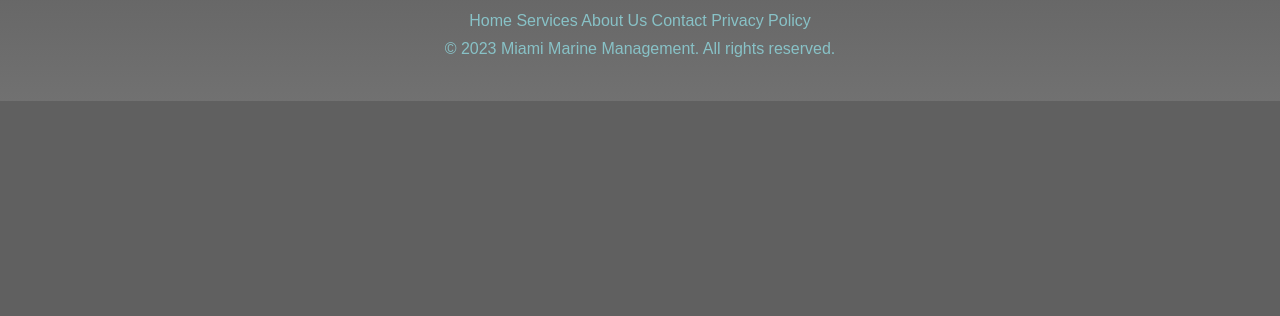
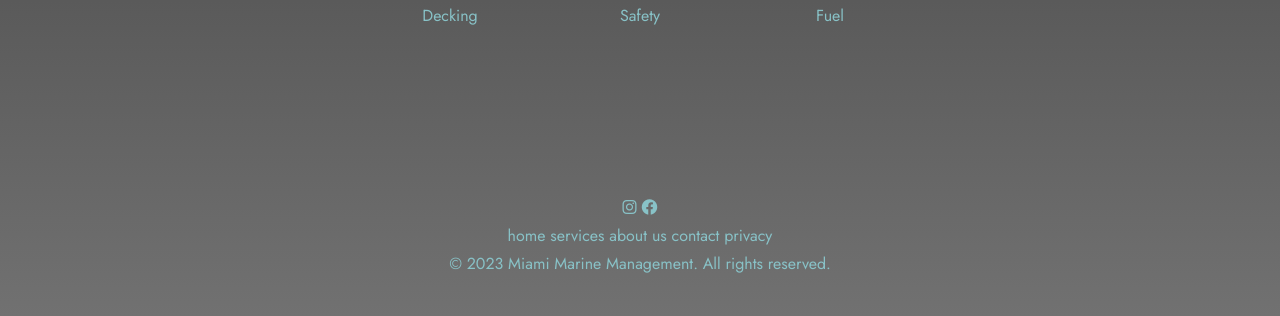
Before and after one commit to tiffanymcbrayer/miami_marine_mgmt, a Flask app: page /services in a window 1280 px wide. Shown: the part 714-1030 px from the top of the page. Before the commit the page ends 815 px from the top, so only its background shows below. Run offline with Flask 3, Linux system fonts and the light colour scheme; some libraries are stand-ins or nearby versions.

Commit message:
Updating based on design in google slides, colors, and fonts

```diff
--- a/templates/about_us.html
+++ b/templates/about_us.html
@@ -11,7 +11,7 @@
     <div class="row">
         <div class="col-md-2"></div>
         <div class="col-md-8">
-          <h1>About Us</h1>
+          <h1>about us</h1>
           <!-- <p>Welcome to Miami Marine Management! We are a leading marine services company based in Miami, Florida.</p>
           <p>At Miami Marine Management, we take pride in providing top-notch services to our customers in the boating and marine industry. With years of experience and a dedicated team, we are committed to delivering exceptional results and ensuring the satisfaction of our clients.</p>
           <p>Our team of skilled professionals is equipped with the knowledge and expertise to handle various marine-related tasks, including boat cleaning and detailing, gel-coat restoration, interior cleaning, teak restoration, bottom painting, and engine maintenance. Whether you are a boat owner or manage a marine business, we've got you covered!</p>
--- a/templates/contact.html
+++ b/templates/contact.html
@@ -15,7 +15,7 @@
 
         <div class="col-md-2"></div>
         <div class="col-md-8">
-            <h1>Contact our team</h1>
+            <h1>contact our team</h1>
         </div>
 
     </div>
--- a/templates/layout.html
+++ b/templates/layout.html
@@ -16,6 +16,8 @@
   <script src="https://code.jquery.com/jquery-3.5.1.slim.min.js"></script>
   <script src="https://stackpath.bootstrapcdn.com/bootstrap/4.5.2/js/bootstrap.min.js"></script>
 
+
+
   <!-- Custom CSS -->
   <link rel="stylesheet" href="static/main.css">
   <link rel="stylesheet" href="https://cdnjs.cloudflare.com/ajax/libs/font-awesome/6.0.0-beta3/css/all.min.css">
@@ -23,7 +25,13 @@
 
   <!-- Font Awesome -->
   <link rel="stylesheet" href="https://cdnjs.cloudflare.com/ajax/libs/font-awesome/6.0.0-beta3/css/all.min.css">
+
+  <!-- Google Fonts -->
+  <link rel="preconnect" href="https://fonts.googleapis.com">
+  <link rel="preconnect" href="https://fonts.gstatic.com" crossorigin>
+  <link href="https://fonts.googleapis.com/css2?family=Jost&display=swap" rel="stylesheet">
 </head>
+
 
 
 
@@ -41,22 +49,25 @@
 
 
     <div class="collapse navbar-collapse" id="navbarSupportedContent">
-      <ul class="navbar-nav mr-auto">
+      <ul class="navbar-nav">
 
         <li class="nav-item">
-          <a class="nav-link" href="/services">Services</a>
+          <a class="nav-link" href="/services">services</a>
         </li>
 
         <li class="nav-item">
-          <a class="nav-link" href="/about_us">About Us</a>
+          <a class="nav-link" href="/about_us">about us</a>
         </li>
 
         <li class="nav-item">
-          <a class="nav-link" href="/contact">Contact</a>
+          <a class="nav-link" href="/contact">contact</a>
         </li>
 
 
+
       </ul>
+
+
       <!-- Search bar - currently disabled -->
       <!-- <form class="form-inline my-2 my-lg-0">
         <input class="form-control mr-sm-2" type="search" placeholder="Search" aria-label="Search">
@@ -96,11 +107,11 @@
 
           <!-- Section: Links to Pages -->
           <section class="mb-1">
-            <a href="/">Home</a>
-            <a href="/services">Services</a>
-            <a href="/about_us">About Us</a>
-            <a href="/contact">Contact</a>
-            <a href="/privacy_policy">Privacy Policy</a>
+            <a href="/">home</a>
+            <a href="/services">services</a>
+            <a href="/about_us">about us</a>
+            <a href="/contact">contact</a>
+            <a href="/privacy_policy">privacy</a>
 
           </section>
 
--- a/templates/services.html
+++ b/templates/services.html
@@ -6,15 +6,19 @@
 <script>
   let services = '{{ services| tojson}}'
   let service_dic = '{{ service_dic| tojson}}'
+  let partners = '{{partners | tojson}}'
 </script>
 <script type="module" src="static/services.js"></script>
+ <!-- Add this inside the <head> section -->
+<script src="https://cdnjs.cloudflare.com/ajax/libs/popper.js/2.10.2/umd/popper.min.js"></script>
+<script src="https://cdnjs.cloudflare.com/ajax/libs/twitter-bootstrap/5.3.0/js/bootstrap.min.js"></script>
 
 <div class="page">
     <div class="row">
       <div class="col-md-2"></div>
       <div class="col-md-8">
 
-        <h1>Services Provided</h1>
+        <h1>services</h1>
 
 
         <div id="servicesContainer">
@@ -24,9 +28,49 @@
     </div>
 
     <div class="row">
-      <div class="col-md-12" id="partners-container">
-        <h2>Partners</h2>
+      <div class="col-md-2"></div>
+      <div class="col-md-8">
+        <div id="partners-container">
+          <h2>partners</h2>
+        </div>
       </div>
+
+    </div>
+
+    <div class="row">
+      <div class="col-md-2"></div>
+
+      <!-- Prev button  -->
+      <div class="col-md-1">
+        <a class="carousel-control-prev" href="#carouselContainer" role="button" data-slide="prev">
+          <span class="carousel-control-prev-icon" aria-hidden="true"></span>
+          <span class="sr-only">Previous</span>
+        </a>
+      </div>
+
+      <!-- Partners -->
+      <div class="col-md-6">
+        <div id="carouselContainer" class="carousel slide" data-ride="carousel">
+          <!-- Generated in javascript -->
+        </div>
+      </div>
+
+      <!-- Next button -->
+    <div class="col-md-1">
+      <a class="carousel-control-next" href="#carouselContainer" role="button" data-slide="next">
+        <span class="carousel-control-next-icon" aria-hidden="true"></span>
+        <span class="sr-only">Next</span>
+      </a>
+    </div>
+
+    </div>
+
+    <div class="row">
+      <div class="col-md-2"></div>
+      <div class="col-md-8">
+        <!-- 3 column grid to show the partners  -->
+        <!-- <div class="row" id="partnersGrid"></div> -->
+
     </div>
 </div>
 
```
Also changed, not shown: static/services.js (+135 -3 lines), templates/home.html (+54 -7 lines).
